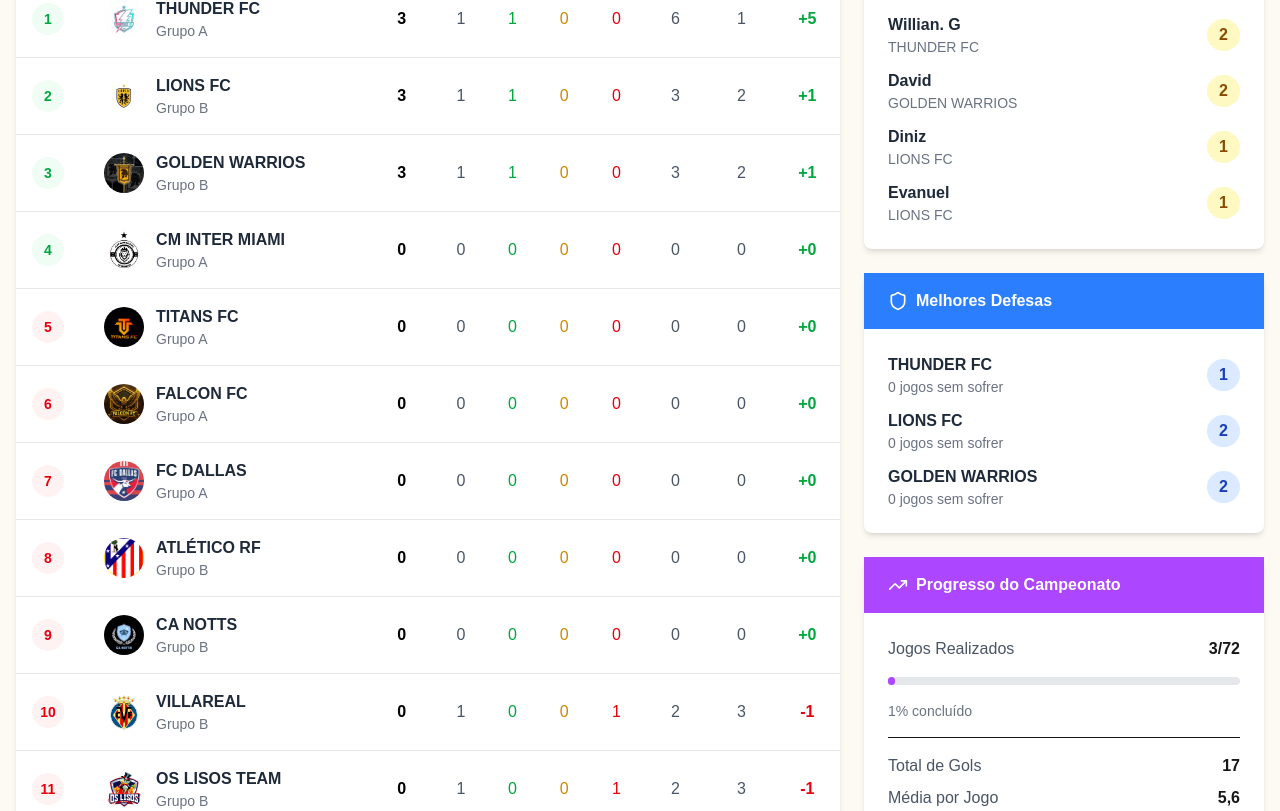
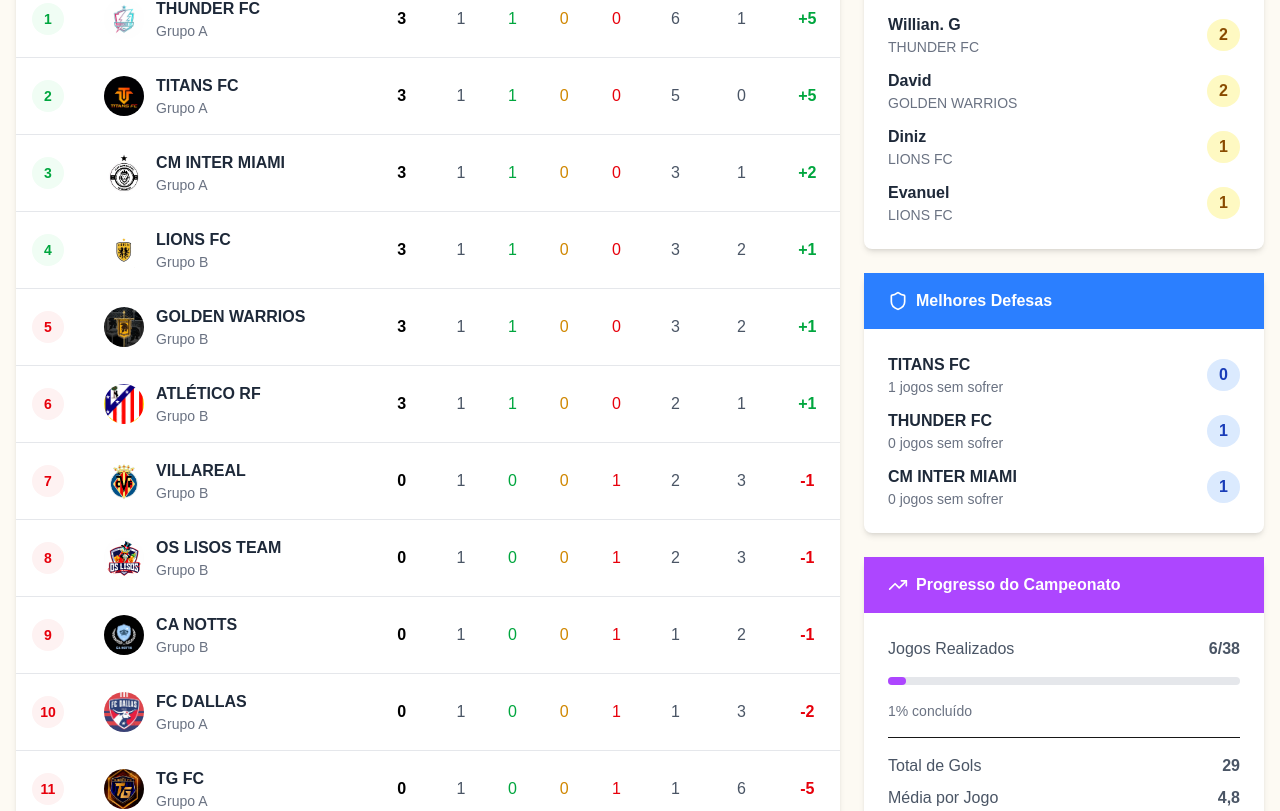
Before and after one commit to ArianNogueira/campeoes_travinho, a Next.js app in the folder client/: page /table in a window 1280 px wide. Shown: the part 409-1220 px from the top of the page. Built offline with nearby package versions, Linux system fonts and the light colour scheme.

Commit message:
feat: update table

```diff
--- a/client/src/app/inscription/teams.ts
+++ b/client/src/app/inscription/teams.ts
@@ -4,7 +4,7 @@ export const teams = [
   { name: "CM INTER MIAMI", group: "A" },
   { name: "FALCON FC", group: "A" },
   { name: "FC DALLAS", group: "A" },
-  { name: "GODEN WARRIOS", group: "B" },
+  { name: "GOLDEN WARRIOS", group: "B" },
   { name: "LIONS FC", group: "B" },
   { name: "OS LISOS TEAM", group: "B" },
   { name: "TG FC", group: "A" },
--- a/client/src/app/matches/matche.tsx
+++ b/client/src/app/matches/matche.tsx
@@ -150,4 +150,19 @@ export const scoreboard = [
     home: "6",
     away: "1",
   },
+  {
+    id: 1,
+    home: "3",
+    away: "1",
+  },
+  {
+    id: 5,
+    home: "5",
+    away: "0",
+  },
+  {
+    id: 6,
+    home: "2",
+    away: "1",
+  },
 ];
--- a/client/src/app/matches/page.tsx
+++ b/client/src/app/matches/page.tsx
@@ -22,6 +22,16 @@ type Player = {
   number: number;
 };
 
+type CardStatus = {
+  yellow: boolean;
+  red: boolean;
+};
+
+type CardsState = {
+  home: { [playerId: number]: CardStatus };
+  away: { [playerId: number]: CardStatus };
+};
+
 import { useEffect, useState } from "react";
 import { emblemMap } from "./emblem";
 import Image from "next/image";
@@ -34,6 +44,11 @@ export default function MatchesPage() {
   const [editingMatch, setEditingMatch] = useState<Match | null>(null);
   const [editData, setEditData] = useState({ date: "", time: "", round: 1 });
   const [selectedMatch, setSelectedMatch] = useState<Match | null>(null);
+  const [cards, setCards] = useState<CardsState>({
+    home: {}, // { [playerId]: { yellow: boolean, red: boolean } }
+    away: {},
+  });
+
   const [players, setPlayers] = useState<{ home: Player[]; away: Player[] }>({
     home: [],
     away: [],
@@ -54,6 +69,24 @@ export default function MatchesPage() {
   });
 
   const [isAdmin, setIsAdmin] = useState(false);
+
+  function handleCardChange(
+    side: "home" | "away",
+    playerId: number,
+    cardType: "yellow" | "red",
+    checked: boolean
+  ) {
+    setCards((prev) => ({
+      ...prev,
+      [side]: {
+        ...prev[side],
+        [playerId]: {
+          ...prev[side][playerId],
+          [cardType]: checked,
+        },
+      },
+    }));
+  }
 
   useEffect(() => {
     async function fetchMatches() {
@@ -178,6 +211,39 @@ export default function MatchesPage() {
         console.error("Erro ao carregar jogadores:", err);
         setPlayers({ home: [], away: [] });
       });
+  }
+
+  async function handleSaveMatch() {
+    const payload = {
+      matchId: selectedMatch!.id,
+      goals: {
+        ...goals.home,
+        ...goals.away,
+      },
+      cards: {
+        ...cards.home,
+        ...cards.away,
+      },
+    };
+
+    try {
+      const res = await fetch(
+        "https://campeoes-travinho.onrender.com/matches/salvar",
+        {
+          method: "POST",
+          headers: { "Content-Type": "application/json" },
+          body: JSON.stringify(payload),
+        }
+      );
+
+      if (!res.ok) throw new Error("Erro ao salvar");
+
+      alert("Resultado salvo com sucesso!");
+      setSelectedMatch(null);
+    } catch (error) {
+      alert("Erro ao salvar resultado");
+      console.error(error);
+    }
   }
 
   return (
@@ -440,8 +506,32 @@ export default function MatchesPage() {
                             <span>V</span>
                           </div>
                           <div className="flex gap-4">
-                            <input type="checkbox" title="Cartão Amarelo" />
-                            <input type="checkbox" title="Cartão Vermelho" />
+                            <input
+                              type="checkbox"
+                              title="Cartão Amarelo"
+                              checked={cards.home[player.id]?.yellow || false}
+                              onChange={(e) =>
+                                handleCardChange(
+                                  "home",
+                                  player.id,
+                                  "yellow",
+                                  e.target.checked
+                                )
+                              }
+                            />
+                            <input
+                              type="checkbox"
+                              title="Cartão Vermelho"
+                              checked={cards.home[player.id]?.red || false}
+                              onChange={(e) =>
+                                handleCardChange(
+                                  "home",
+                                  player.id,
+                                  "red",
+                                  e.target.checked
+                                )
+                              }
+                            />
                           </div>
                         </div>
                       </div>
@@ -488,8 +578,32 @@ export default function MatchesPage() {
                             <span>V</span>
                           </div>
                           <div className="flex gap-4">
-                            <input type="checkbox" title="Cartão Amarelo" />
-                            <input type="checkbox" title="Cartão Vermelho" />
+                            <input
+                              type="checkbox"
+                              title="Cartão Amarelo"
+                              checked={cards.away[player.id]?.yellow || false}
+                              onChange={(e) =>
+                                handleCardChange(
+                                  "away",
+                                  player.id,
+                                  "yellow",
+                                  e.target.checked
+                                )
+                              }
+                            />
+                            <input
+                              type="checkbox"
+                              title="Cartão Vermelho"
+                              checked={cards.away[player.id]?.red || false}
+                              onChange={(e) =>
+                                handleCardChange(
+                                  "away",
+                                  player.id,
+                                  "red",
+                                  e.target.checked
+                                )
+                              }
+                            />
                           </div>
                         </div>
                       </div>
@@ -508,7 +622,7 @@ export default function MatchesPage() {
               </button>
               <button
                 className="px-4 py-2 rounded bg-green-600 hover:bg-green-700 text-white"
-                onClick={() => console.log("Salvar dados da partida")}
+                onClick={handleSaveMatch}
               >
                 Salvar
               </button>
--- a/client/src/app/table/mockData.ts
+++ b/client/src/app/table/mockData.ts
@@ -20,14 +20,14 @@ export const standings = [
     team: "CM INTER MIAMI",
     group: "A",
     position: 1,
-    points: 0,
-    played: 0,
-    won: 0,
+    points: 3,
+    played: 1,
+    won: 1,
     drawn: 0,
     lost: 0,
-    goalsFor: 0,
-    goalsAgainst: 0,
-    goalDifference: 0,
+    goalsFor: 3,
+    goalsAgainst: 1,
+    goalDifference: 2,
     img: inter
   },
   {
@@ -50,14 +50,14 @@ export const standings = [
     team: "TITANS FC",
     group: "A",
     position: 3,
-    points: 0,
-    played: 0,
-    won: 0,
+    points: 3,
+    played: 1,
+    won: 1,
     drawn: 0,
     lost: 0,
-    goalsFor: 0,
+    goalsFor: 5,
     goalsAgainst: 0,
-    goalDifference: 0,
+    goalDifference: 5,
     img: titans
   },
   {
@@ -66,13 +66,13 @@ export const standings = [
     group: "A",
     position: 4,
     points: 0,
-    played: 0,
+    played: 1,
     won: 0,
     drawn: 0,
-    lost: 0,
+    lost: 1,
     goalsFor: 0,
-    goalsAgainst: 0,
-    goalDifference: 0,
+    goalsAgainst: 5,
+    goalDifference: -5,
     img: falcon
   },
   {
@@ -96,13 +96,13 @@ export const standings = [
     group: "A",
     position: 6,
     points: 0,
-    played: 0,
+    played: 1,
     won: 0,
     drawn: 0,
-    lost: 0,
-    goalsFor: 0,
-    goalsAgainst: 0,
-    goalDifference: 0,
+    lost: 1,
+    goalsFor: 1,
+    goalsAgainst: 3,
+    goalDifference: -2,
     img: dallas
   },
 
@@ -127,14 +127,14 @@ export const standings = [
     team: "ATLÉTICO RF",
     group: "B",
     position: 2,
-    points: 0,
-    played: 0,
-    won: 0,
+    points: 3,
+    played: 1,
+    won: 1,
     drawn: 0,
     lost: 0,
-    goalsFor: 0,
-    goalsAgainst: 0,
-    goalDifference: 0,
+    goalsFor: 2,
+    goalsAgainst: 1,
+    goalDifference: 1,
     img: atletico
   },
   {
@@ -173,13 +173,13 @@ export const standings = [
     group: "B",
     position: 5,
     points: 0,
-    played: 0,
+    played: 1,
     won: 0,
     drawn: 0,
-    lost: 0,
-    goalsFor: 0,
-    goalsAgainst: 0,
-    goalDifference: 0,
+    lost: 1,
+    goalsFor: 1,
+    goalsAgainst: 2,
+    goalDifference: -1,
     img: notts
   },
   {
@@ -209,7 +209,7 @@ export const topScorers = [
 ];
 
 export const bestDefenses = [
+  { team: "TITANS FC", goalsAgainst: 0, cleanSheets: 1 },
   { team: "THUNDER FC", goalsAgainst: 1, cleanSheets: 0 },
-  { team: "LIONS FC", goalsAgainst: 2, cleanSheets: 0 },
-  { team: "GOLDEN WARRIOS", goalsAgainst: 2, cleanSheets: 0 },
+  { team: "CM INTER MIAMI", goalsAgainst: 1, cleanSheets: 0 },
 ];
--- a/client/src/app/table/page.tsx
+++ b/client/src/app/table/page.tsx
@@ -290,26 +290,26 @@ const StandingsPage = () => {
               </div>
               <div className="p-6">
                 <div className="space-y-4">
-                  <div className="flex items-center justify-between">
-                    <span className="text-gray-600">Jogos Realizados</span>
-                    <span className="font-bold">3/72</span>
+                  <div className="flex items-center justify-between text-gray-600">
+                    <span>Jogos Realizados</span>
+                    <span className="font-bold">6/38</span>
                   </div>
                   <div className="w-full h-2 bg-gray-200 rounded-full">
                     <div
                       className="h-2 bg-purple-500 rounded-full"
-                      style={{ width: "2%" }}
+                      style={{ width: "5%" }}
                     ></div>
                   </div>
                   <div className="text-sm text-gray-500">1% concluído</div>
 
                   <div className="pt-4 space-y-2 border-t">
-                    <div className="flex justify-between">
-                      <span className="text-gray-600">Total de Gols</span>
-                      <span className="font-bold">17</span>
+                    <div className="flex justify-between text-gray-600">
+                      <span>Total de Gols</span>
+                      <span className="font-bold">29</span>
                     </div>
-                    <div className="flex justify-between">
-                      <span className="text-gray-600">Média por Jogo</span>
-                      <span className="font-bold">5,6</span>
+                    <div className="flex justify-between text-gray-600">
+                      <span>Média por Jogo</span>
+                      <span className="font-bold">4,8</span>
                     </div>
                   </div>
                 </div>
```
